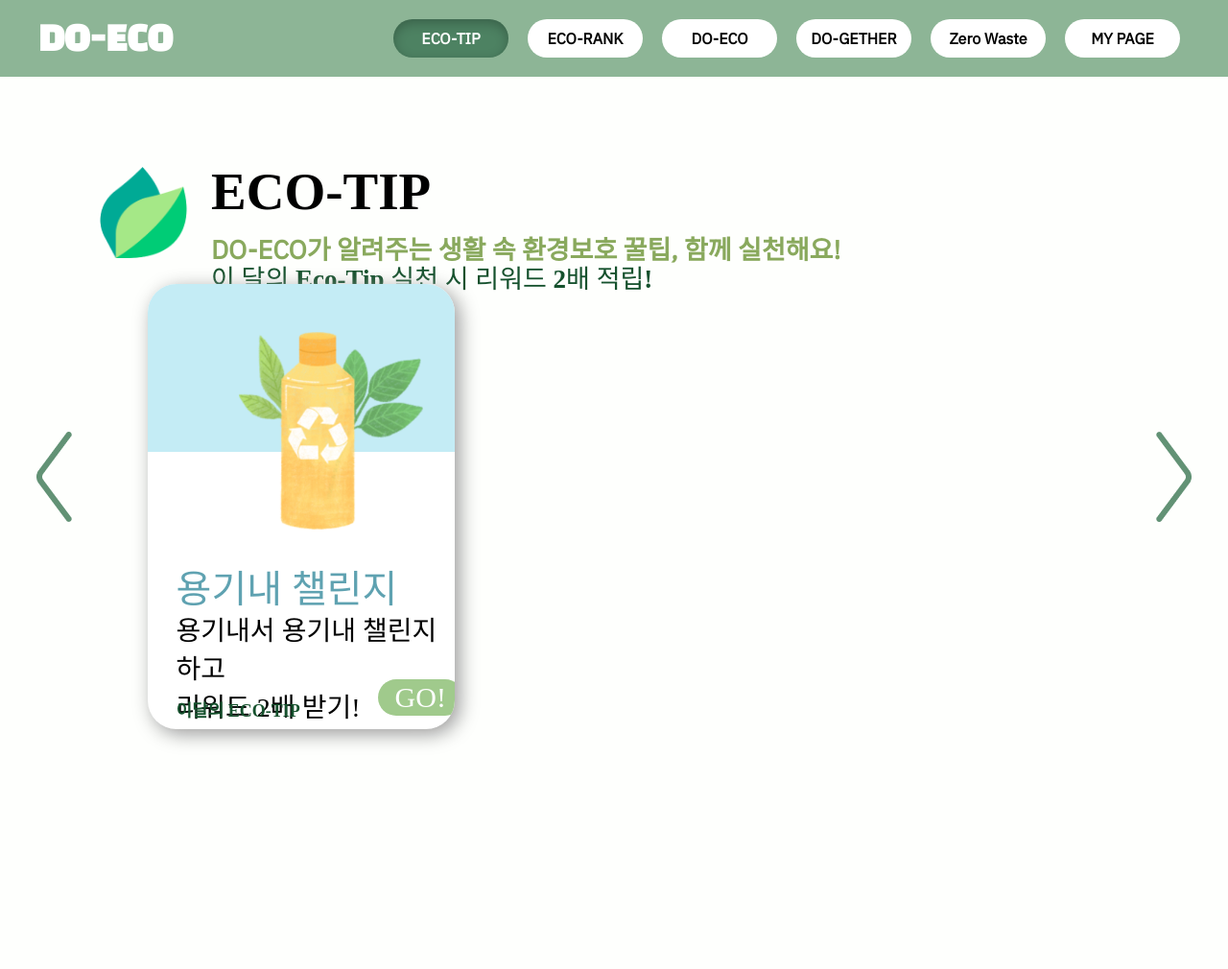
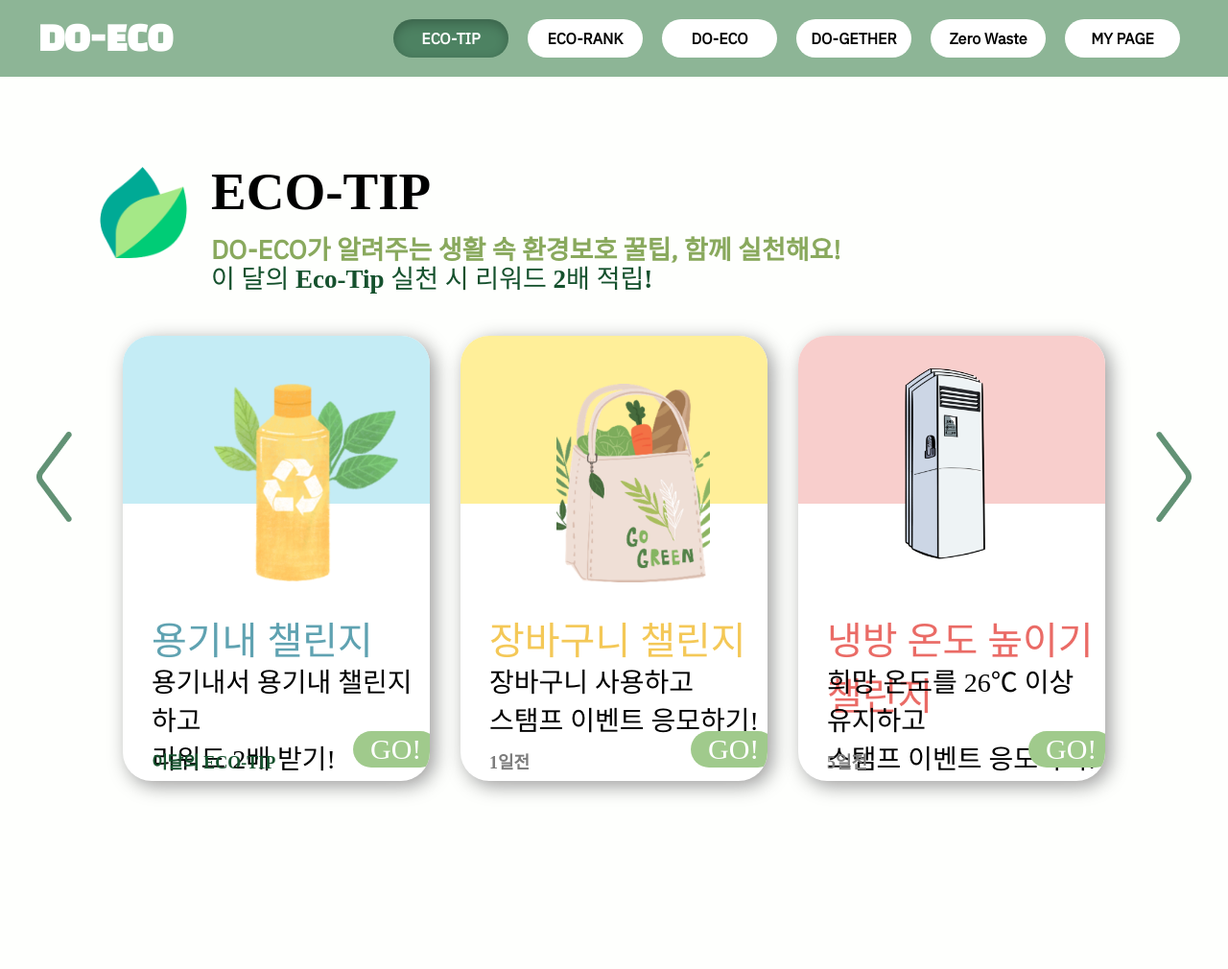
Before and after one commit to imddoy/DoEco, a Django app: template doeco_app/templates/EcoTip.html in a window 1280 px wide. Shown: the whole page at 96% size. Run offline with Django 4.2, Linux system fonts and the light colour scheme; the template is opened without the code that fills it, so the values that code supplies are empty; some web fonts are replaced.

Commit message:
css 수정

```diff
--- a/doeco_app/templates/EcoTip.html
+++ b/doeco_app/templates/EcoTip.html
@@ -20,7 +20,7 @@
                     <a id="now" href="EcoTip.html">ECO-TIP</a>
                     <a href="eco-rank.html">ECO-RANK</a>
                     <a href="do-eco.html">DO-ECO</a>
-                    <a href="do-gather.html">DO-GETHER</a>
+                    <a href="ecospot.html">DO-GETHER</a>
                     <a href="zerowaste.html">Zero Waste</a>
                     <a href="Mypage.html">MY PAGE</a>
                 </div>
@@ -51,6 +51,32 @@
                     <button type="button" id="ecotip-go-button">GO!</button>
                 </div>
             </div>
+            <div class="ecotip-detail2">
+                <div class="ecotip-detail-top2">
+                    <img src="./images/challenge2.png" width="50%" style="position: absolute; left: 100px;">
+
+                </div>
+                <div class="ecotip-detail-bottom">
+                    <p id="callenge-title2">장바구니 챌린지</p>
+                    <p id="ecotip-text">장바구니 사용하고
+                        <br>스탬프 이벤트 응모하기!</p>
+                    <p id="ecotip-bottom-text" style="color: #7C7C7C;">1일전</p>
+                    <button type="button" id="ecotip-go-button">GO!</button>
+                </div>
+            </div>
+            <div class="ecotip-detail3">
+                <div class="ecotip-detail-top3">
+                    <img src="./images/challenge3.png" width="100%" style="position: absolute; left: -10px; top: -30px;">
+
+                </div>
+                <div class="ecotip-detail-bottom">
+                    <p id="callenge-title3">냉방 온도 높이기 챌린지</p>
+                    <p id="ecotip-text">희망 온도를 26℃ 이상 유지하고
+                        <br>스탬프 이벤트 응모하기!</p>
+                        <p id="ecotip-bottom-text" style="color: #7C7C7C;">5일전</p>
+                        <button type="button" id="ecotip-go-button">GO!</button>
+                </div>
+            </div>
             <div class="arrow-keys">
                 <img src="./images/arrow_green.png" id="left-arrow">
                 <img src="./images/arrow_green.png" id="right-arrow">
--- a/doeco_app/templates/css/EcoTip.css
+++ b/doeco_app/templates/css/EcoTip.css
@@ -182,8 +182,30 @@ body{
     background-color: #ffffff;
     width: 25%;
     height: 58%;
-    left: 12%;
-    top: 37%;
+    left: 10%;
+    top: 350px;
+    box-shadow:  5px 5px 20px rgb(154, 154, 154);
+    overflow:hidden;
+    border-radius: 30px;
+}
+.ecotip-detail2{
+    position: absolute;
+    background-color: #ffffff;
+    width: 25%;
+    height: 58%;
+    left: 37.5%;
+    top: 350px;
+    box-shadow:  5px 5px 20px rgb(154, 154, 154);
+    overflow:hidden;
+    border-radius: 30px;
+}
+.ecotip-detail3{
+    position: absolute;
+    background-color: #ffffff;
+    width: 25%;
+    height: 58%;
+    left: 65%;
+    top: 350px;
     box-shadow:  5px 5px 20px rgb(154, 154, 154);
     overflow:hidden;
     border-radius: 30px;
@@ -195,6 +217,18 @@ body{
     height: 27%;
     background-color: #C4ECF5;
 }
+.ecotip-detail-top2{
+    position: relative;
+    padding-top: 50px;
+    height: 27%;
+    background-color: #FFEF99;
+}
+.ecotip-detail-top3{
+    position: relative;
+    padding-top: 50px;
+    height: 27%;
+    background-color: #F8CECC;
+}
 
 #callenge-title{
     position: absolute;
@@ -204,6 +238,23 @@ body{
     color: #5FA2B1;
     /* -webkit-text-stroke: 1px #ffffff; */
 }
+#callenge-title2{
+    position: absolute;
+    top: 53%;
+    font-family: 'Pretendard-Bold';
+    font-size: 40px;
+    color: #F4C857;
+    /* -webkit-text-stroke: 1px #ffffff; */
+}
+#callenge-title3{
+    position: absolute;
+    top: 53%;
+    font-family: 'Pretendard-Bold';
+    font-size: 40px;
+    color: #EA6B66;
+    /* -webkit-text-stroke: 1px #ffffff; */
+}
+
 
 .ecotip-detail-bottom{
     padding: 5px 20px 10px 30px;
--- a/doeco_app/templates/zerowaste.html
+++ b/doeco_app/templates/zerowaste.html
@@ -66,5 +66,11 @@
         </div>     -->
         </div>
     </main>
+    <script>
+        function goMain(){
+                    link = 'main.html';
+                    location.href=link;
+        }
+    </script>
 </body>
 </html>
```
Also changed, not shown: doeco_app/templates/css/eco-rank.css (+57 -4 lines), doeco_app/templates/eco-rank.html (+13 -2 lines), doeco_app/templates/css/register.css (renamed from doeco_app/templates/css/createAcount.css), doeco_app/templates/images/challenge2.png (added), doeco_app/templates/images/challenge3.png (added).
